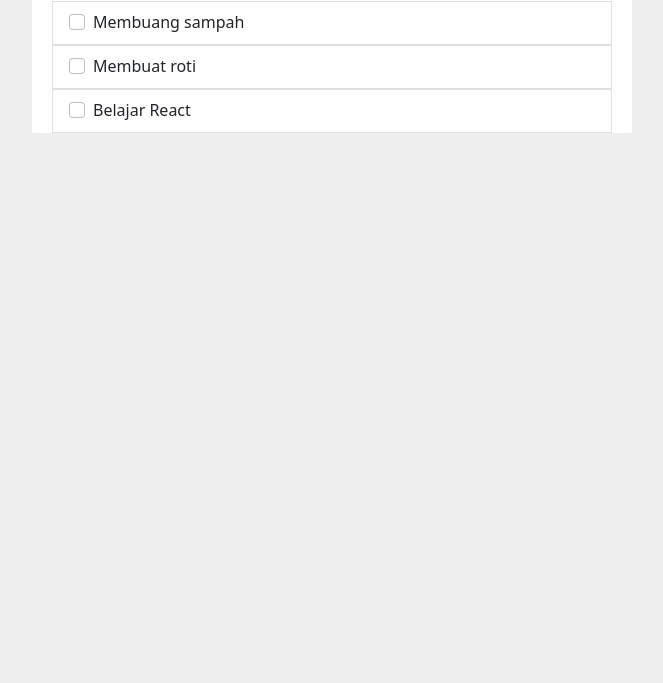
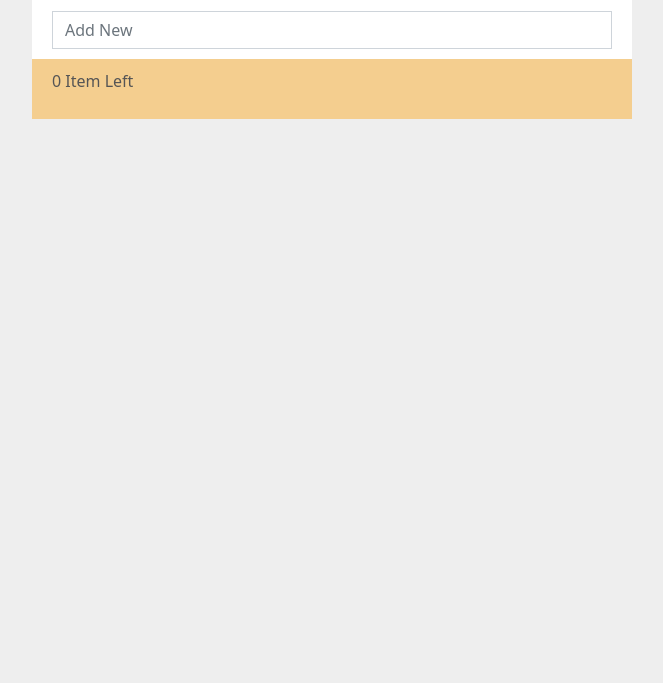
Before and after one commit to denataarif/my-react-todo-app-2, a React app: page / in a window 1280 px wide. Shown: the part 117-800 px from the top of the page, without its empty margins (308-971 px from the left). Built offline with nearby package versions, Linux system fonts and the light colour scheme.

Commit message:
step 2 done

```diff
--- a/package.json
+++ b/package.json
@@ -7,6 +7,7 @@
     "@testing-library/react": "^13.2.0",
     "@testing-library/user-event": "^13.5.0",
     "bootstrap": "^5.1.3",
+    "keycode-js": "^3.1.0",
     "react": "^18.1.0",
     "react-dom": "^18.1.0",
     "react-scripts": "5.0.1",
--- a/src/Component/App.js
+++ b/src/Component/App.js
@@ -1,31 +1,27 @@
-import React from "react";
+import React, { useState } from "react";
 import TodoList from "./TodoList";
 
 function App() {
 
-  const items = [
-    {
-     id: 1,
-     text: 'Membuang sampah',
-     completed: false
-      },
-      {
-        id: 2,
-        text: 'Membuat roti',
-        completed: false
-      },
-      {
-        id: 3,
-        text: 'Belajar React',
-        completed: false
+  const [items, setItems] = useState([])
+
+  const title = 'Things to do'
+
+  const addNewItem = (text) => {
+    setItems( items => {
+      const nextId = items.length + 1;
+      const newItem = {
+        id: nextId,
+        text: text
       }
-    ];
-  const title = 'Things to do'
+      return [...items, newItem]
+    })
+  }
 
   return (
     <div className="container">
       <div className="row">
-        <TodoList title={title} items={items}/>
+        <TodoList title={title} items={items} addNewItem={addNewItem}/>
       </div>
     </div>
   );
--- /dev/null
+++ b/src/Component/Footer.js
@@ -0,0 +1,13 @@
+import React from 'react'
+
+const Footer = (props) => {
+  return (
+    <div className="todo-footer">
+      <span className="count-todos">
+      {props.items.length > 1 ? <p>{props.items.length} Items Left</p> : <p>{props.items.length} Item Left</p>}
+      </span>
+    </div>
+  )
+}
+
+export default Footer
--- a/src/Component/Header.js
+++ b/src/Component/Header.js
@@ -1,8 +1,13 @@
 import React from 'react'
+import InputBox from './InputBox'
 
 const Header = (props) => {
   return (
-    <h1>{props.title}</h1>
+    <>
+      <h1>{props.title}</h1>
+      <InputBox addNewItem={props.addNewItem}/>
+    </>
+
   )
 }
 
--- /dev/null
+++ b/src/Component/InputBox.js
@@ -0,0 +1,31 @@
+import React, { useState } from 'react'
+import { KEY_RETURN } from 'keycode-js'
+
+const InputBox = (props) => {
+
+    const [value, setValue] = useState('')
+
+    const hanldeChangeEvent = (event) => {
+        setValue(event.target.value)
+    }
+
+    const handleKeyUpEvent = (event) => {
+        if (event.keyCode === KEY_RETURN){
+            props.addNewItem(event.target.value);
+            setValue('');
+        }
+    }
+
+  return (
+    <input
+        type="text"
+        className='form-control add-todo'
+        placeholder='Add New'
+        onKeyUp={handleKeyUpEvent}
+        onChange={hanldeChangeEvent}
+        value={value}
+    />
+  )
+}
+
+export default InputBox
--- a/src/Component/TodoList.js
+++ b/src/Component/TodoList.js
@@ -1,11 +1,12 @@
 import React from 'react'
 import Header from './Header'
 import TodoItem from './TodoItem'
+import Footer from './Footer'
 
 const TodoList = (props) => {
   return (
     <div className="todo-list">
-        <Header title={props.title.toUpperCase()}/>
+        <Header title={props.title.toUpperCase()} addNewItem={props.addNewItem}/>
         <ul className="list-group list-group-flush">
             {props.items.map( ( item ) => {
                 return(
@@ -14,6 +15,7 @@ const TodoList = (props) => {
             }
             )}
         </ul>
+        <Footer items={props.items}/>
     </div>
   )
 }
--- a/src/style/index.css
+++ b/src/style/index.css
@@ -37,3 +37,11 @@ body {
 .mark-all-done {
     margin-top: 10px;
 }
+
+.form-control {
+    border-radius: 0;
+}
+
+.add-todo {
+    margin: 10px 0px;
+}
```
Also changed, not shown: 1 other file.
